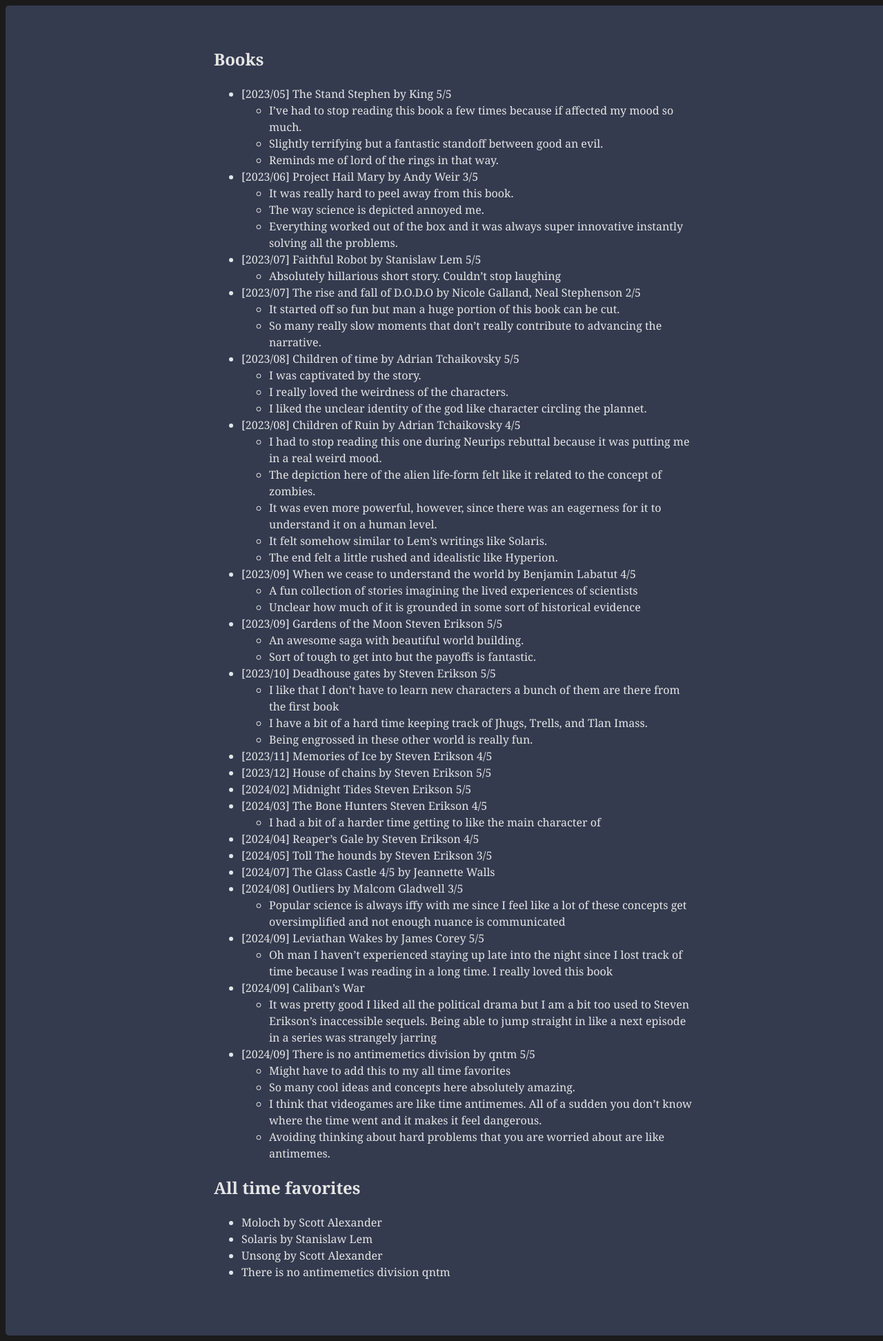
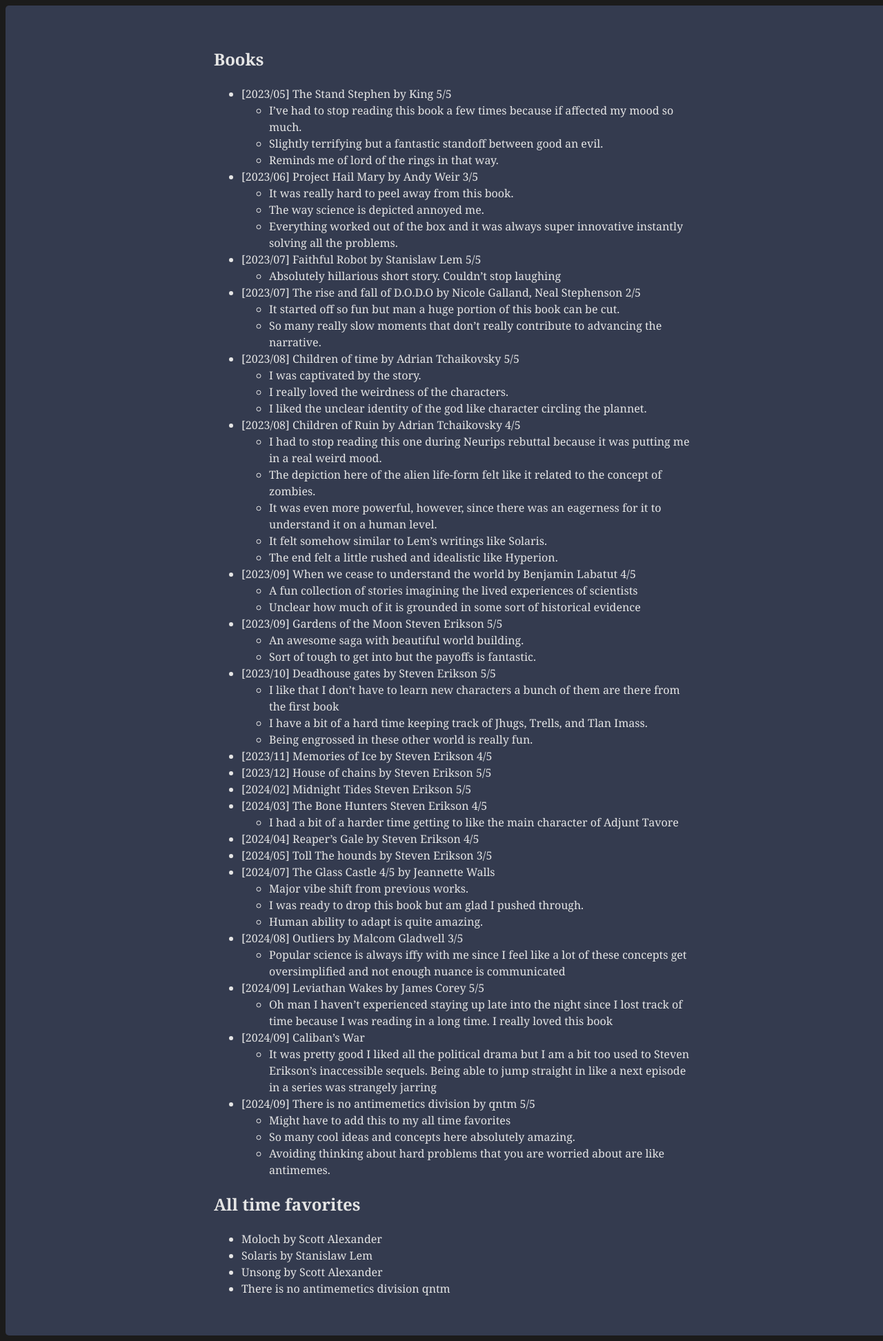
Before and after one commit to phil-fradkin/phil-fradkin.github.io, a Jekyll site: the page built from things_im_reading.md, in a window 1280 px wide. Shown: the whole page at 69% size. Built offline with Jekyll 4.4.1, drawn with Linux system fonts in a browser that asks for light colours.

```diff
--- a/_layouts/split-screen.html
+++ b/_layouts/split-screen.html
@@ -40,7 +40,7 @@
                         class="fab fa-twitter"></i> Twitter</a>
             </div>
             <div class="entry">
-                <a href="/pdf/Philip_Fradkin_2023_CV.pdf" target="_blank" class="social-link"><i
+                <a href="/pdf/Philip_Fradkin_2024.pdf" target="_blank" class="social-link"><i
                         class="fas fa-file-alt"></i>
                     Resume</a>
             </div>
--- a/things_im_reading.md
+++ b/things_im_reading.md
@@ -42,10 +42,13 @@
 - [2023/12] House of chains by Steven Erikson 5/5
 - [2024/02] Midnight Tides Steven Erikson 5/5
 - [2024/03] The Bone Hunters Steven Erikson 4/5
-    - I had a bit of a harder time getting to like the main character of
+    - I had a bit of a harder time getting to like the main character of Adjunt Tavore
 - [2024/04] Reaper's Gale by Steven Erikson 4/5
 - [2024/05] Toll The hounds by Steven Erikson 3/5
 - [2024/07] The Glass Castle 4/5 by Jeannette Walls
+    - Major vibe shift from previous works.
+    - I was ready to drop this book but am glad I pushed through.
+    - Human ability to adapt is quite amazing.
 - [2024/08] Outliers by Malcom Gladwell 3/5
     - Popular science is always iffy with me since I feel like a lot of these concepts get oversimplified and not enough nuance is communicated
 - [2024/09] Leviathan Wakes by James Corey 5/5
@@ -55,7 +58,6 @@
 - [2024/09] There is no antimemetics division by qntm 5/5
     - Might have to add this to my all time favorites
     - So many cool ideas and concepts here absolutely amazing.
-    - I think that videogames are like time antimemes. All of a sudden you don't know where the time went and it makes it feel dangerous.
     - Avoiding thinking about hard problems that you are worried about are like antimemes.
 
 ## All time favorites
```
Also changed, not shown: index.md (+35 -6 lines), images/molecule_effect.jpg (added), images/phenomolecular_retrieval.png (added), 4 other files.
